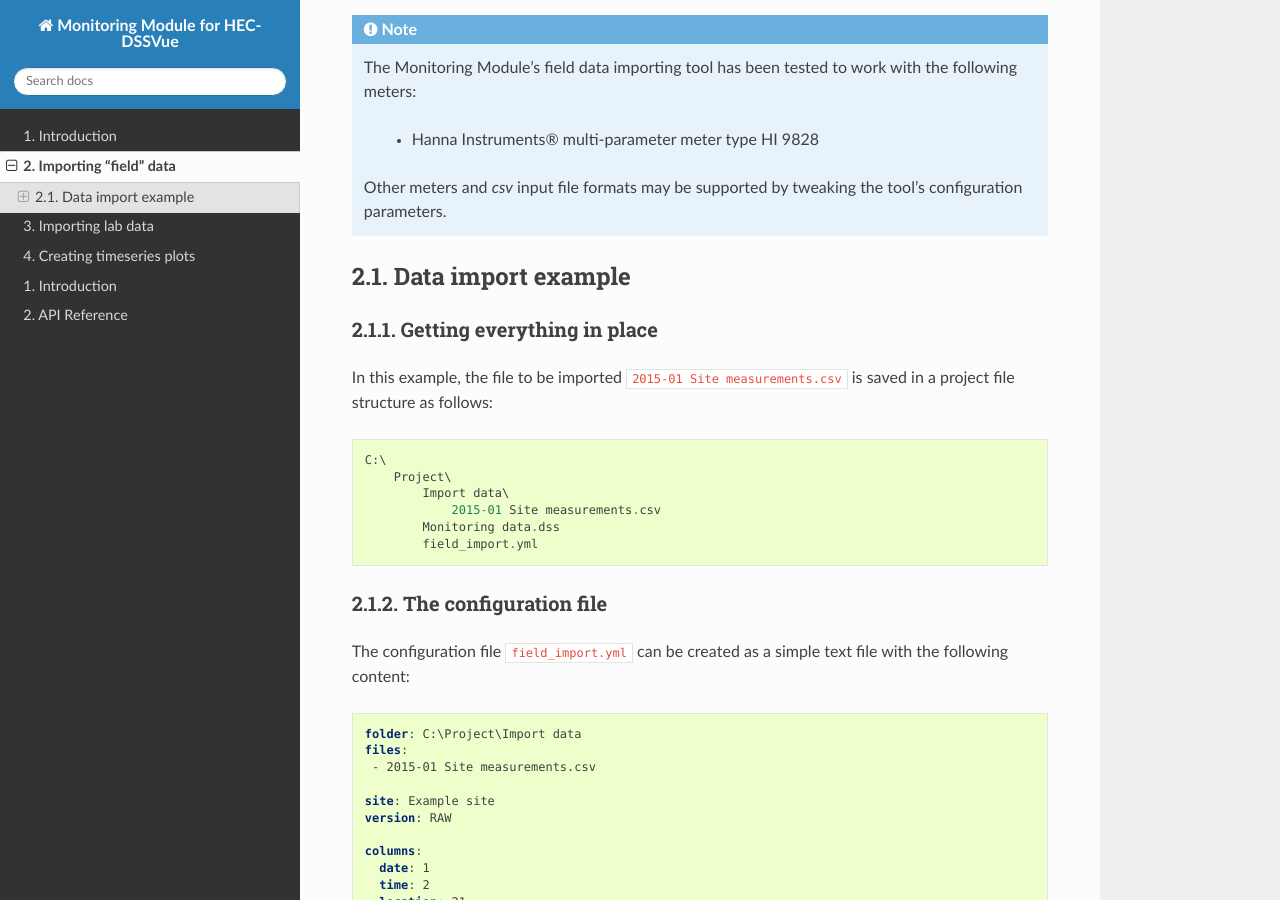
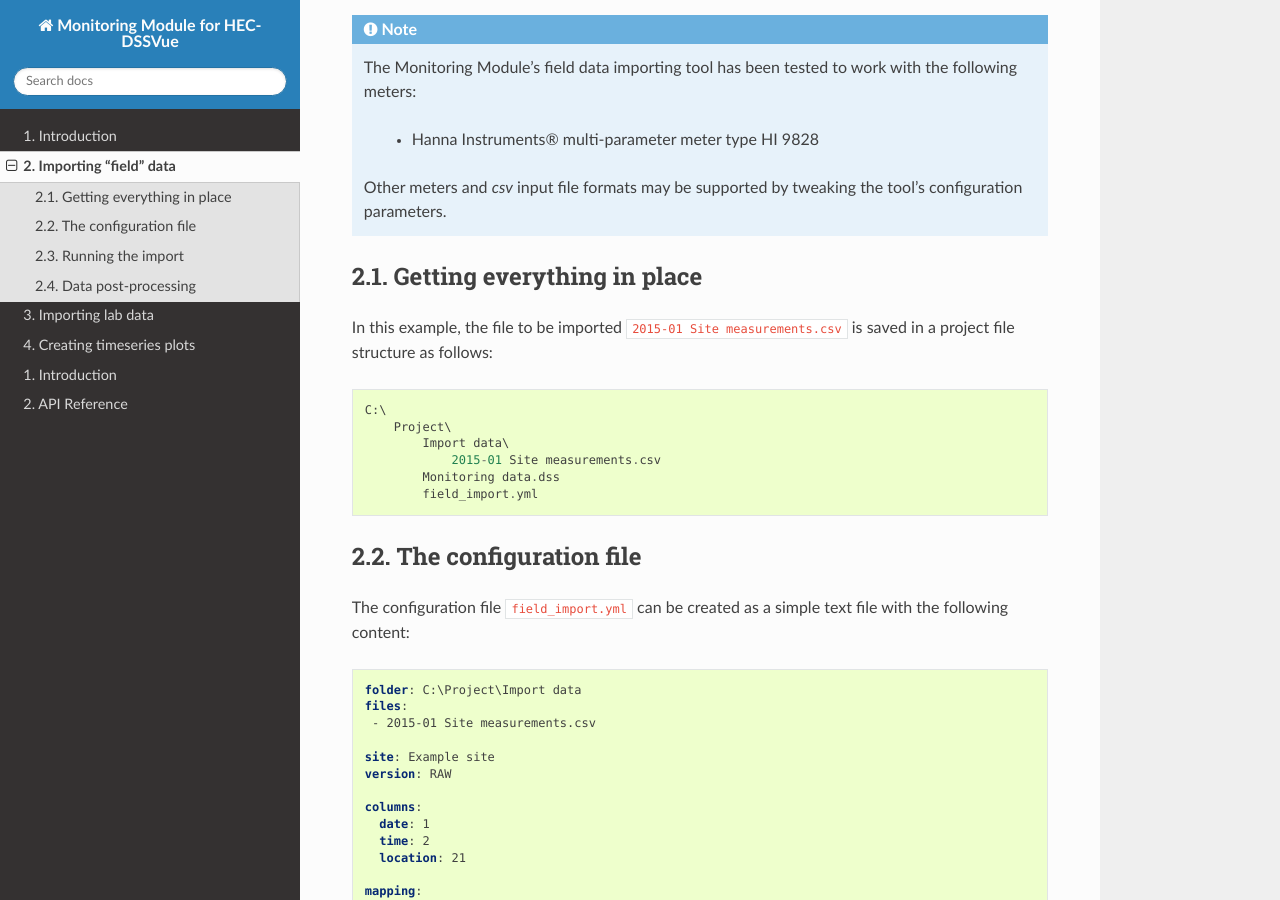
Before and after one commit to EnviroCentre/monitoring-module, a Sphinx documentation site: the page built from docs/source/import_field_data.rst, in a window 1280 px wide and 900 px high, scrolled down 289 px. Built offline with Sphinx 7.4.7 and the Read the Docs theme 2.0.0, drawn with Linux system fonts in a browser that asks for light colours; the version number is read from the project's files by our own code.

Commit message:
change section levels

```diff
--- a/docs/source/import_field_data.rst
+++ b/docs/source/import_field_data.rst
@@ -19,11 +19,8 @@ Multiple `csv`-files can be imported at once.
    tool's configuration parameters.
 
 
-Data import example
--------------------
-
 Getting everything in place
-~~~~~~~~~~~~~~~~~~~~~~~~~~~
+---------------------------
 
 In this example, the file to be imported :file:`2015-01 Site measurements.csv`
 is saved in a project file structure as follows::
@@ -36,7 +33,7 @@ is saved in a project file structure as follows::
             field_import.yml
 
 The configuration file
-~~~~~~~~~~~~~~~~~~~~~~
+----------------------
 
 The configuration file :file:`field_import.yml` can be created as a simple text
 file with the following content:
@@ -102,7 +99,7 @@ best practice.
 
 
 Running the import
-~~~~~~~~~~~~~~~~~~
+------------------
 
 When the configuration has been set up, the data can be imported as follows:
 
@@ -117,7 +114,7 @@ When successfully completed, a message is displayed how many records have been
 imported and the catalogue is refreshed.
 
 Data post-processing
-~~~~~~~~~~~~~~~~~~~~
+--------------------
 
 In this example, data were imported using `RAW` for the data version (F-part).
 This allows review of data and corrections and manipulations using the
--- a/docs/source/import_lab_data.rst
+++ b/docs/source/import_lab_data.rst
@@ -18,11 +18,8 @@ Multiple `csv`-files can be imported at once.
    configuration parameters.
 
 
-Data import example
--------------------
-
 Getting everything in place
-~~~~~~~~~~~~~~~~~~~~~~~~~~~
+---------------------------
 
 In this example, the file to be imported :file:`2015-01 Lab results.csv` is
 saved in a project file structure as follows::
@@ -35,7 +32,7 @@ saved in a project file structure as follows::
             lab_import.yml
 
 The configuration file
-~~~~~~~~~~~~~~~~~~~~~~
+----------------------
 
 The configuration file :file:`lab_import.yml` can be created as a simple text
 file with the following content:
@@ -130,7 +127,7 @@ best practice.
 
 
 Running the import
-~~~~~~~~~~~~~~~~~~
+------------------
 
 When the configuration has been set up, the data can be imported as follows:
 
@@ -142,7 +139,7 @@ When successfully completed, a message is displayed how many records have been
 imported and the catalogue is refreshed.
 
 Data post-processing
-~~~~~~~~~~~~~~~~~~~~
+--------------------
 
 In this example, data were imported using `RAW` for the data version (F-part).
 This allows review of data and corrections and manipulations using the
```
